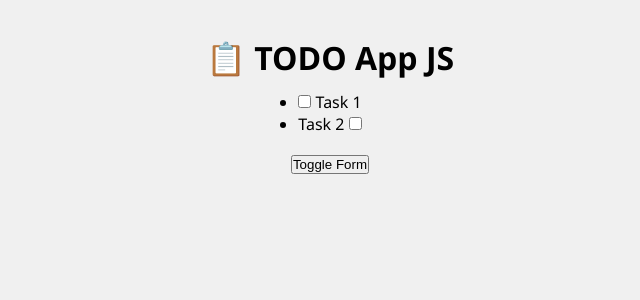
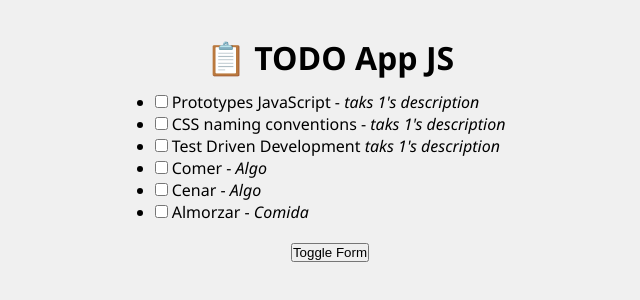
Before and after one commit to SoYuDev/todo-app-js, a website built with Vite: page index.html in a window 1280 px wide. Shown: the whole page, without its empty margins (310-950 px from the left). Built offline with nearby package versions, Linux system fonts and the light colour scheme.

Commit message:
feat: add taskclass and taskprototype
Used both ways to implement a constrained data structure in JS to see the differences

```diff
--- a/index.html
+++ b/index.html
@@ -21,12 +21,29 @@
           <!-- TODO: INSERT li elements here with JS -->
           <li>
             <input type="checkbox" id="task-1" />
-            <label for="task-1">Task 1</label>
+            <label for="task-1"
+              >Prototypes JavaScript -<em class="description">
+                taks 1's description</em
+              ></label
+            >
           </li>
 
           <li>
-            <label for="task-1">Task 2</label>
-            <input type="checkbox" id="task-2" />
+            <input type="checkbox" id="task-1" />
+            <label for="task-1"
+              >CSS naming conventions -<em class="description">
+                taks 1's description</em
+              ></label
+            >
+          </li>
+
+          <li>
+            <input type="checkbox" id="task-1" />
+            <label for="task-1"
+              >Test Driven Development<em class="description">
+                taks 1's description</em
+              ></label
+            >
           </li>
         </ul>
       </section>
--- a/src/main.js
+++ b/src/main.js
@@ -1,8 +1,33 @@
+import { TaskPrototype } from "./model/TaskPrototype";
+import { TaskClass } from "./model/TaskClass";
+const taskArray = [];
+
 const formBlock = document.getElementById("form-block");
 const btnToggleForm = document.getElementById("btn-toggle-form");
 
-const listItems = document.querySelectorAll('#task-list li');
-console.log(listItems)
+const taskList = document.getElementById("task-list");
+const listItems = document.querySelectorAll("#task-list li");
+console.log(listItems);
+
+const t1 = new TaskPrototype("Comer", "Algo");
+const t2 = new TaskPrototype("Cenar", "Algo");
+const t3 = new TaskClass("Almorzar", "Comida");
+taskList.appendChild(t1.toHTMLElement());
+taskList.appendChild(t2.toHTMLElement());
+taskList.appendChild(t3.toHTMLElement());
+
+/* const exampleList = [
+  {
+    name: "Task1",
+    desc: "task1Desc",
+    state: "PENDING" | "ACCEPTED",
+  },
+  {
+    name: "Task2",
+    desc: "task2Desc",
+    state: "PENDING" | "ACCEPTED",
+  },
+]; */
 
 btnToggleForm.addEventListener("click", toggleForm);
 
--- /dev/null
+++ b/src/model/TaskClass.js
@@ -0,0 +1,42 @@
+let count = 0;
+export class TaskClass {
+  constructor(name, description) {
+    this.id = count;
+    this.name = name;
+    this.description = description;
+    this.state = "PENDING";
+  }
+
+  toHTMLElement() {
+    const li = document.createElement("li");
+
+    // Input element
+    const checkBox = document.createElement("input");
+    checkBox.type = "checkbox";
+    checkBox.id = `task-${this.id}`;
+
+    if (this.state === "COMPLETED") {
+      checkBox.checked = true;
+    }
+
+    // Label element
+    const label = document.createElement("label");
+    label.htmlFor = `task-${this.id}`;
+
+    //? Weird Behaviour
+    const textName = document.createTextNode(" " + this.name + " - ");
+
+    const emDescription = document.createElement("em");
+    emDescription.className = "description";
+    emDescription.textContent = this.description;
+
+    // Build label
+    label.appendChild(textName);
+    label.appendChild(emDescription);
+
+    // Build li
+    li.appendChild(checkBox);
+    li.appendChild(label);
+    return li;
+  }
+}
--- /dev/null
+++ b/src/model/TaskPrototype.js
@@ -0,0 +1,44 @@
+let id = 0;
+
+export function TaskPrototype(name, description) {
+  id++;
+
+  this.id = id;
+
+  this.name = name;
+  this.description = description;
+  this.state = "PENDING";
+}
+
+TaskPrototype.prototype.toHTMLElement = function () {
+  const li = document.createElement("li");
+
+  // Input element
+  const checkBox = document.createElement("input");
+  checkBox.type = "checkbox";
+  checkBox.id = `task-${this.id}`;
+
+  if (this.state === "COMPLETED") {
+    checkBox.checked = true;
+  }
+
+  // Label element
+  const label = document.createElement("label");
+  label.htmlFor = `task-${this.id}`;
+
+  //? Weird Behaviour
+  const textName = document.createTextNode(" " + this.name + " - ");
+
+  const emDescription = document.createElement("em");
+  emDescription.className = "description";
+  emDescription.textContent = this.description;
+
+  // Build label
+  label.appendChild(textName);
+  label.appendChild(emDescription);
+
+  // Build li
+  li.appendChild(checkBox);
+  li.appendChild(label);
+  return li;
+};
```
